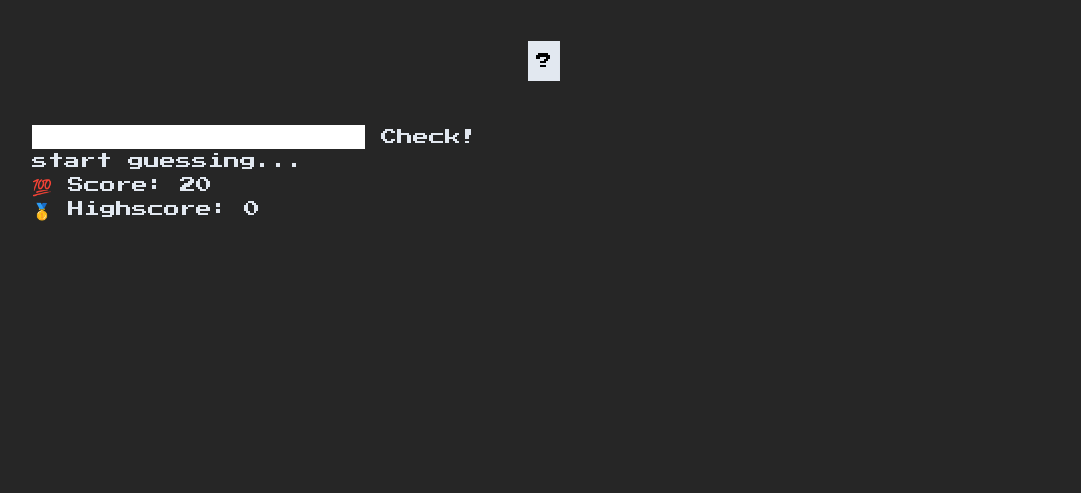
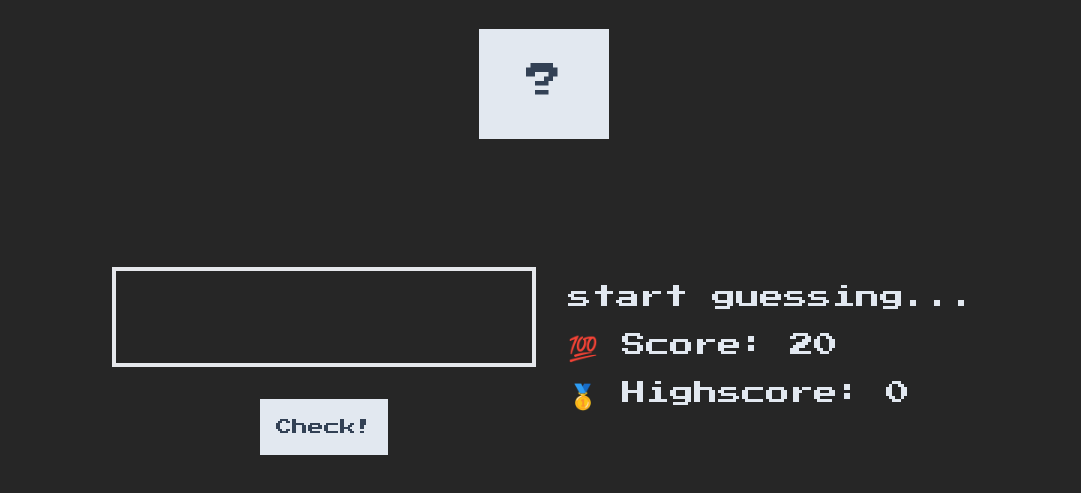
Before and after one commit to mjr0924/guess-my-number, a website: page src/index.html in a window 1280 px wide. Shown: the part 219-712 px from the top of the page, without its empty margins (96-1177 px from the left). Drawn offline with Linux system fonts and the light colour scheme; files that its build step writes are made by us from their sources.

Commit message:
add style css

```diff
--- a/src/index.html
+++ b/src/index.html
@@ -17,18 +17,19 @@
             <p>(Between 1 and 20)</p>
         </div>
         <h1 class="text-4xl text-center text-slate-200 text-5xl">Guess My Number</h1>
-        <div class="number text-black bottom-0 left-1/2 text-center p-2 bg-slate-200 absolute">?</div>
+        <div class="my-8 flex justify-center">
+            <div class="w-[130px] h-[110px] text-black text-center p-8  text-4xl bg-slate-200 text-slate-700 ">?</div>
+        </div>
     </header>
 
     <!-- Main content of the page goes here -->
-    <main class="mt-32">
-        <div class="left">
-            <input type="number">
-            <button>Check!</button>
-            <p class="message"></p>
+    <main class="my-32 flex flex-wrap justify-center items-center gap-8">
+        <div class="left flex flex-col justify-center items-center">
+            <input type="number" class="bg-transparent border-4 text-xl text-center py-8 mb-8">
+            <button class="bg-slate-200 hover:bg-slate-300 text-slate-700 p-4 ">Check!</button>
         </div>
-        <div class="right">
-            <p>start guessing...</p>
+        <div class="right flex flex-col items-start gap-4 text-2xl mt-[-2rem]">
+            <p class="message">start guessing...</p>
             <p class="label-score">💯 Score: <span class="score">20</span></p>
             <p class="label-highscore">🥇 Highscore: <span class="highscore">0</span></p>
         </div>
```
Also changed, not shown: src/output.css.
